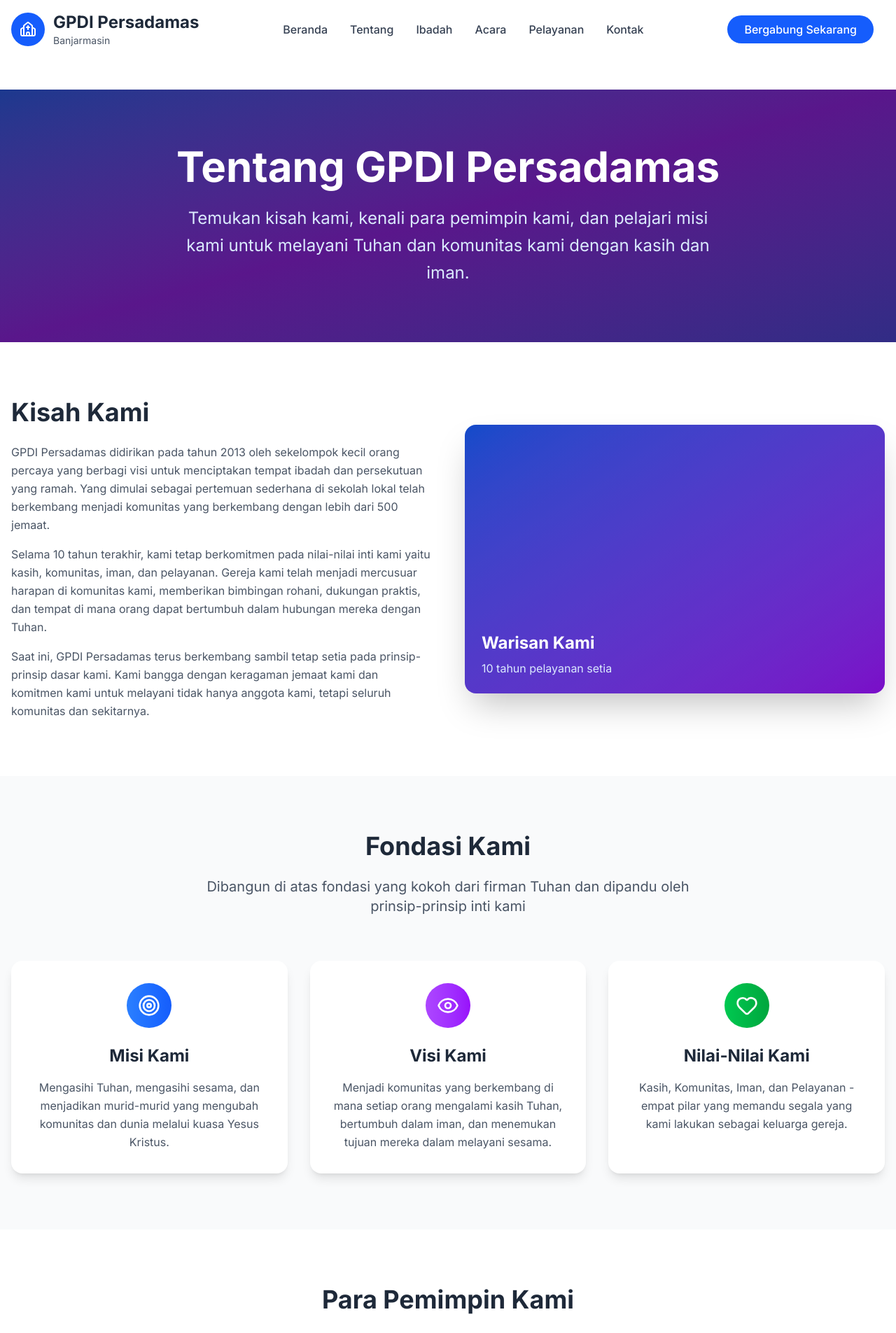
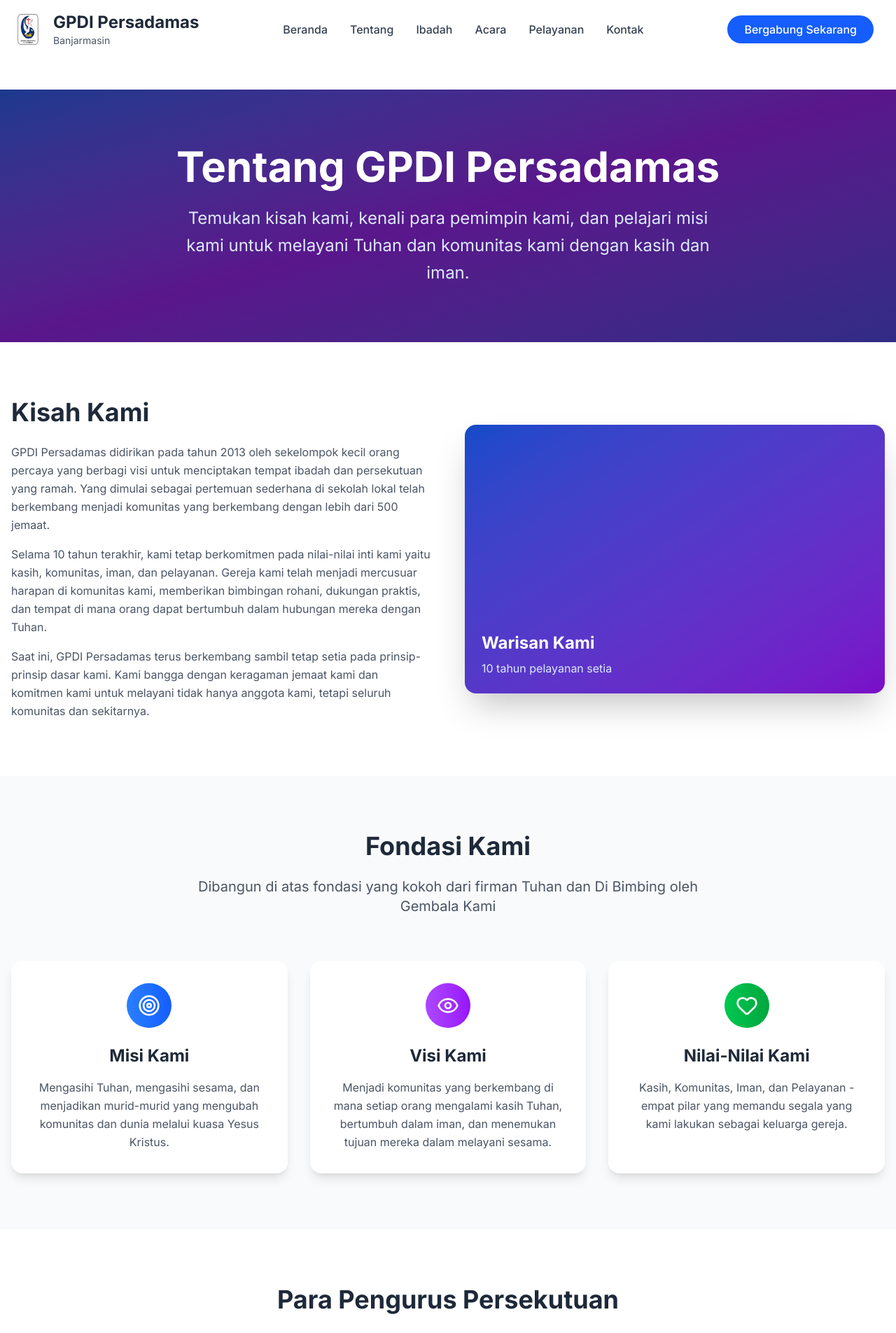
Before and after one commit to TheophilusAE/GPDI-3, a Next.js app: page /about in a window 1280 px wide. Shown: the top 1905 px of the page at 70% size. Built offline with nearby package versions, Linux system fonts and the light colour scheme.

Commit message:
Adding logo, and adjusting content for the website

```diff
--- a/src/app/about/page.tsx
+++ b/src/app/about/page.tsx
@@ -45,7 +45,12 @@ export default function AboutPage() {
       year: '2023',
       title: 'Renovasi Modern',
       description: 'Memperbarui fasilitas kami dengan teknologi modern sambil mempertahankan warisan kami.'
-    }
+    },
+    {
+      year: '2025',
+      title: 'Perluasan',
+      description: 'Menambahkan aula persekutuan dan ruang anak untuk melayani komunitas kami dengan lebih baik.'
+    },
   ];
 
   return (
@@ -132,7 +137,7 @@ export default function AboutPage() {
           >
             <h2 className="text-4xl font-bold text-gray-800 mb-6">Fondasi Kami</h2>
             <p className="text-xl text-gray-600 max-w-3xl mx-auto">
-              Dibangun di atas fondasi yang kokoh dari firman Tuhan dan dipandu oleh prinsip-prinsip inti kami
+              Dibangun di atas fondasi yang kokoh dari firman Tuhan dan Di Bimbing oleh Gembala Kami
             </p>
           </motion.div>
 
@@ -187,7 +192,7 @@ export default function AboutPage() {
             viewport={{ once: true }}
             className="text-center mb-16"
           >
-            <h2 className="text-4xl font-bold text-gray-800 mb-6">Para Pemimpin Kami</h2>
+            <h2 className="text-4xl font-bold text-gray-800 mb-6">Para Pengurus Persekutuan</h2>
             <p className="text-xl text-gray-600 max-w-3xl mx-auto">
               Kenali para pemimpin berdedikasi yang membimbing keluarga gereja kami dengan kebijaksanaan dan kasih
             </p>
@@ -228,7 +233,7 @@ export default function AboutPage() {
           >
             <h2 className="text-4xl font-bold text-gray-800 mb-6">Perjalanan Kami</h2>
             <p className="text-xl text-gray-600 max-w-3xl mx-auto">
-              Tonggak penting dalam sejarah dan pertumbuhan gereja kami
+              Perjalan 10 tahun kami yang penuh berkat dan pertumbuhan
             </p>
           </motion.div>
 
--- a/src/components/Header.tsx
+++ b/src/components/Header.tsx
@@ -2,7 +2,8 @@
 
 import { useState, useEffect } from 'react';
 import { motion, AnimatePresence } from 'framer-motion';
-import { Menu, X, Church, Phone, Mail, MapPin } from 'lucide-react';
+import { Menu, X, Phone, Mail, MapPin } from 'lucide-react';
+import Image from 'next/image';
 
 export default function Header() {
   const [isMenuOpen, setIsMenuOpen] = useState(false);
@@ -40,8 +41,14 @@ export default function Header() {
           <div className="flex justify-between items-center space-x-2 sm:space-x-4">
             {/* Logo */}
             <div className="flex items-center space-x-3">
-              <div className="w-10 h-10 sm:w-12 sm:h-12 bg-blue-600 rounded-full flex items-center justify-center">
-                <Church className="w-5 h-5 sm:w-6 sm:h-6 text-white" />
+              <div className="w-10 h-10 sm:w-12 sm:h-12 relative">
+                <Image
+                  src="/Logo_GPDI-removebg-preview.png"
+                  alt="GPDI Persadamas Logo"
+                  fill
+                  className="object-contain"
+                  priority
+                />
               </div>
               <div>
                 <h1 className="text-lg sm:text-2xl font-bold text-gray-800">
--- a/src/components/SplashScreen.tsx
+++ b/src/components/SplashScreen.tsx
@@ -2,6 +2,7 @@
 
 import { motion, AnimatePresence } from 'framer-motion';
 import { useState, useEffect } from 'react';
+import Image from 'next/image';
 
 interface SplashScreenProps {
   onComplete: () => void;
@@ -112,16 +113,18 @@ export default function SplashScreen({ onComplete }: SplashScreenProps) {
               transition={{ type: "spring", stiffness: 200, damping: 15 }}
               className="mb-12 relative"
             >
-              {/* Church Logo/Icon with Glow Effect */}
-              <div className="w-32 h-32 mx-auto bg-white rounded-full flex items-center justify-center shadow-2xl relative">
-                <div className="absolute inset-0 rounded-full bg-blue-500 opacity-20 blur-xl"></div>
-                <svg
-                  className="w-16 h-16 text-blue-600 relative z-10"
-                  fill="currentColor"
-                  viewBox="0 0 24 24"
-                >
-                  <path d="M12 2L2 7v10c0 5.55 3.84 9.74 9 11 5.16-1.26 9-5.45 9-11V7l-10-5z"/>
-                </svg>
+              {/* Church Logo with Glow Effect */}
+              <div className="w-40 h-40 mx-auto relative">
+                <div className="absolute inset-0 bg-blue-500 opacity-20 blur-2xl rounded-full"></div>
+                <div className="relative w-full h-full">
+                  <Image
+                    src="/Logo_GPDI-removebg-preview.png"
+                    alt="GPDI Persadamas Logo"
+                    fill
+                    className="object-contain"
+                    priority
+                  />
+                </div>
               </div>
             </motion.div>
 
@@ -148,7 +151,7 @@ export default function SplashScreen({ onComplete }: SplashScreenProps) {
               className="mt-12 space-y-6"
             >
               <p className="text-xl md:text-2xl text-blue-100 font-light">
-                Selamat datang di rumah kedua Anda
+                Selamat datang di GPDI Persadamas, tempat di mana iman bertumbuh dan komunitas berkembang.
               </p>
               <div className="flex justify-center space-x-3 mt-4">
                 {[0, 1, 2].map((index) => (
```
Also changed, not shown: public/Logo_GPDI-removebg-preview.png (added).
